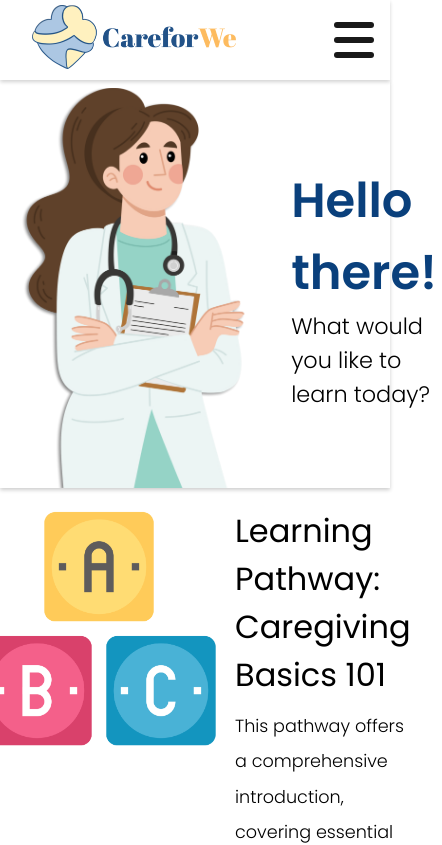
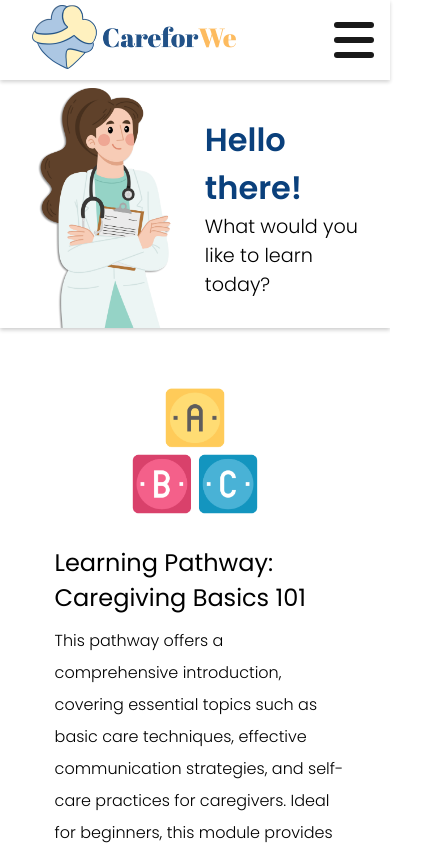
Before and after one commit to CareForWe/careforwe.github.io, a React (Vite) app: page /learn in a window 390 px wide. Shown: the top 845 px of the page, 442 px wide, since content can reach past the window. Built offline with nearby package versions, Linux system fonts and the light colour scheme.

Commit message:
Website is now fully mobile compatible

```diff
--- a/src/components/contact/contact.css
+++ b/src/components/contact/contact.css
@@ -8,7 +8,7 @@
 
 .contact-content {
   text-align: center;
-    background-color: white;
+  background-color: var(--background-color);
   padding: 40px;
   border-radius: 8px;
   box-shadow: 0 4px 8px rgba(0, 0, 0, 0.1);
@@ -33,6 +33,7 @@
   display: inline-block;
   padding: 10px 20px;
   transition: background-color 0.3s;
+  font-size: 1rem;
 }
 
 .contact-email {
@@ -62,3 +63,30 @@
 .logo_contact {
   height: 5rem;
 }
+
+@media only screen and (max-width: 600px) {
+
+  .contact-content h1 {
+    font-size: 2rem;
+  }
+
+  .contact-content p {
+    font-size: 1rem;
+  }
+
+  .contact-content {
+    width: 90%;
+  }
+
+}
+
+@media only screen and (max-width: 340px) {
+
+  .contact-content h1 {
+    font-size: 1.5rem;
+  }
+  .contact-email {
+    font-size: 0.8rem;
+  }
+
+}
--- a/src/components/home/home.css
+++ b/src/components/home/home.css
@@ -40,7 +40,7 @@ section {
 
 .landing_text {
     font-size: 1.4rem;
-    width: 65%;
+    width: 90%;
     font-weight: 300;
     line-height: 2.5rem;
 }
@@ -238,3 +238,52 @@ section {
         font-size: 1.2rem;
     }
 }
+
+@media only screen and (max-width: 340px) {
+    .landing_subtitle {
+        font-size: 1rem;
+    }
+
+    .landing_title {
+        font-size: 2.5rem;
+    }
+
+    .landing_text {
+        font-size: 1rem;
+    }
+
+    .earlyAdoptBtnText {
+        font-size: 1rem;
+    }
+
+    .aboutUs_title {
+        font-size: 1.5rem;
+        margin: 10% 0 10% 0;
+    }
+
+    .aboutUs_sec {
+        flex-direction: column;
+        margin: 15% 0 15% 0
+    }
+
+    .aboutUs_sec_img {
+        width: 80%;
+        margin: 0 0 10% 0
+    }
+
+    .aboutUs_subtitle {
+        font-size: 1rem;
+    }
+
+    .aboutUs_text {
+        font-size: 1rem;
+    }
+
+    .backedByText {
+        font-size: 1rem;
+    }
+
+    .nus_img {
+        height: 8rem;
+    }
+}
--- a/src/components/learn/learn.css
+++ b/src/components/learn/learn.css
@@ -48,7 +48,8 @@
 .learn_path_sec {
     width: 80%;
     display: flex;
-    justify-content: center;
+    flex-direction: row;
+    align-items: center;
     margin: 5% 0 5% 0;
 }
 
@@ -73,7 +74,7 @@
 }
 
 .basic_img {
-    height: 15rem;
+    width: 15rem;
 }
 
 .learnExploreBtn {
@@ -126,3 +127,59 @@
 .wave2 .shape-fill {
     fill: #C8F9FC;
 }
+
+@media only screen and (max-width: 900px) {
+
+    .doctor_img {
+        height: 15rem;
+    }
+
+    .welcomeTitle {
+        font-size: 2rem;
+    }
+
+    .welcomeText {
+        font-size: 1.2rem;
+    }
+
+    .learn_path_sec{
+        flex-direction: column;
+        align-items: center;
+        margin: 15% 0 15% 0;
+    }
+
+    .basic_img {
+        min-width: 8rem;
+        width: 30%;
+        margin: 0 0 10% 0;
+    }
+
+    .pathSec_title {
+        font-size: 1.5rem;
+    }
+
+    .pathSec_subtitle {
+        font-size: 1rem;
+    }
+
+}
+
+@media only screen and (max-width: 340px) {
+
+    .doctor_img {
+        display: none;
+    }
+
+    .welcomeSec_content {
+        margin: 40px 0 40px 0;
+    }
+
+    .welcomeTitle {
+        font-size: 1.5rem;
+    }
+
+    .welcomeText {
+        font-size: 1rem;
+    }
+
+}
--- a/src/components/navbar/navbar.css
+++ b/src/components/navbar/navbar.css
@@ -126,3 +126,10 @@
         display: none;
     }
 }
+
+@media only screen and (max-width: 340px) {
+    .logo_nav {
+        display: none;
+    }
+
+}
```
Lines whose indentation alone changed are shown as unchanged.
